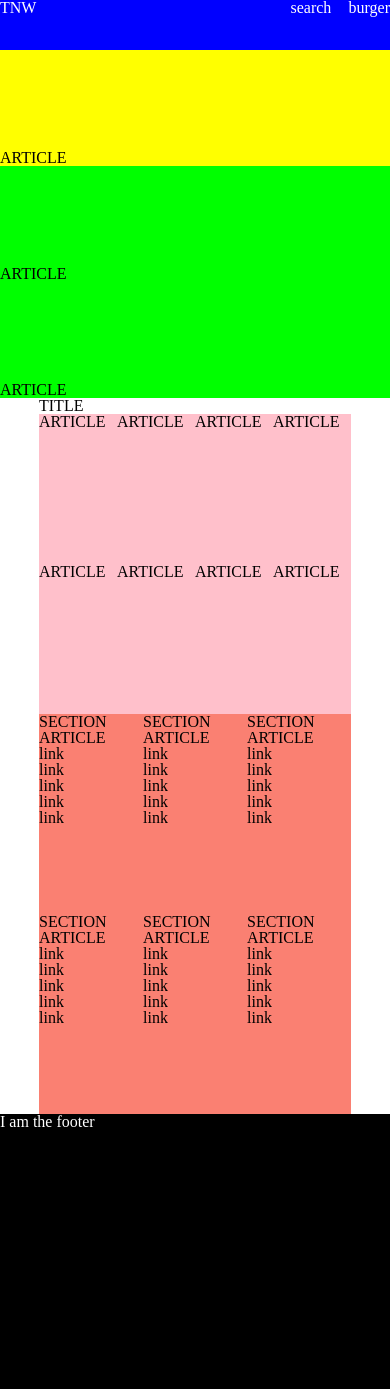
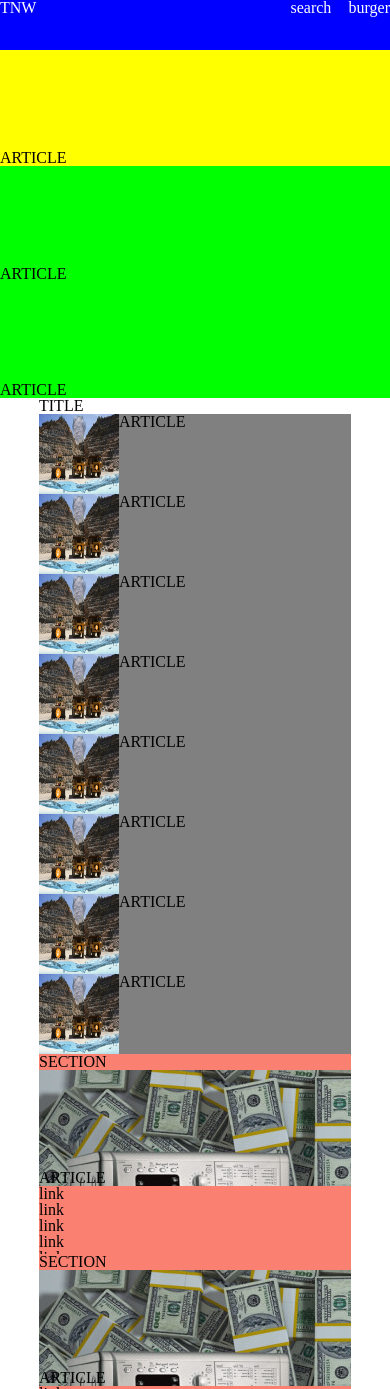
Before and after one commit to gferrarocamus/building-with-responsive-design, a plain HTML site: page index.html in a window 390 px wide. Shown: the top 1389 px of the page. Drawn offline with Linux system fonts and the light colour scheme.

Commit message:
adds media queries for mobile

```diff
--- a/index.html
+++ b/index.html
@@ -43,27 +43,35 @@
         <h1>TITLE</h1>
         <div>
           <article>
+            <img src="./assets/latest1.jpg" alt="Crypto mining" />
             <h2>ARTICLE</h2>
           </article>
           <article>
+            <img src="./assets/latest1.jpg" alt="Crypto mining" />
             <h2>ARTICLE</h2>
           </article>
           <article>
+            <img src="./assets/latest1.jpg" alt="Crypto mining" />
             <h2>ARTICLE</h2>
           </article>
           <article>
+            <img src="./assets/latest1.jpg" alt="Crypto mining" />
             <h2>ARTICLE</h2>
           </article>
           <article>
+            <img src="./assets/latest1.jpg" alt="Crypto mining" />
             <h2>ARTICLE</h2>
           </article>
           <article>
+            <img src="./assets/latest1.jpg" alt="Crypto mining" />
             <h2>ARTICLE</h2>
           </article>
           <article>
+            <img src="./assets/latest1.jpg" alt="Crypto mining" />
             <h2>ARTICLE</h2>
           </article>
           <article>
+            <img src="./assets/latest1.jpg" alt="Crypto mining" />
             <h2>ARTICLE</h2>
           </article>
         </div>
--- a/styles.css
+++ b/styles.css
@@ -168,12 +168,24 @@ header .featured-articles:first-child {
 .latest-news div article {
   flex-basis: 25%;
   background-color: gray;
-  height: 150px;
+}
+
+.latest-news img {
+  width: 100%;
+  box-sizing: border-box;
 }
 
 .section-cards {
   display: grid;
   grid-template-columns: 1fr 1fr 1fr;
+}
+
+.section-cards h2 {
+    padding-top:100px;
+}
+
+.section-cards article {
+    background-image: url(./assets/sections1.jpeg);
 }
 
 .section-cards section {
@@ -200,8 +212,30 @@ footer {
     grid-row-start: span 1;
   }
 
+  .latest-news div {
+    flex-direction: column;
+  }
+  .latest-news article {
+      display: flex;
+  }
+  .latest-news img {
+    width: 80px;
+    height: 80px;
+  }
+  .latest-news {
+
+  }
+  .section-cards {
+    grid-template-columns: 1fr;
+  }
+}
+
+@media screen and (min-width: 769px) and (max-width: 1024px) {
   .latest-news div article {
-    background-color: pink;
+    flex-basis: 33.33%;
+  }
+  .section-cards {
+    grid-template-columns: 1fr 1fr;
   }
 }
 
```
Lines whose indentation alone changed are shown as unchanged.
